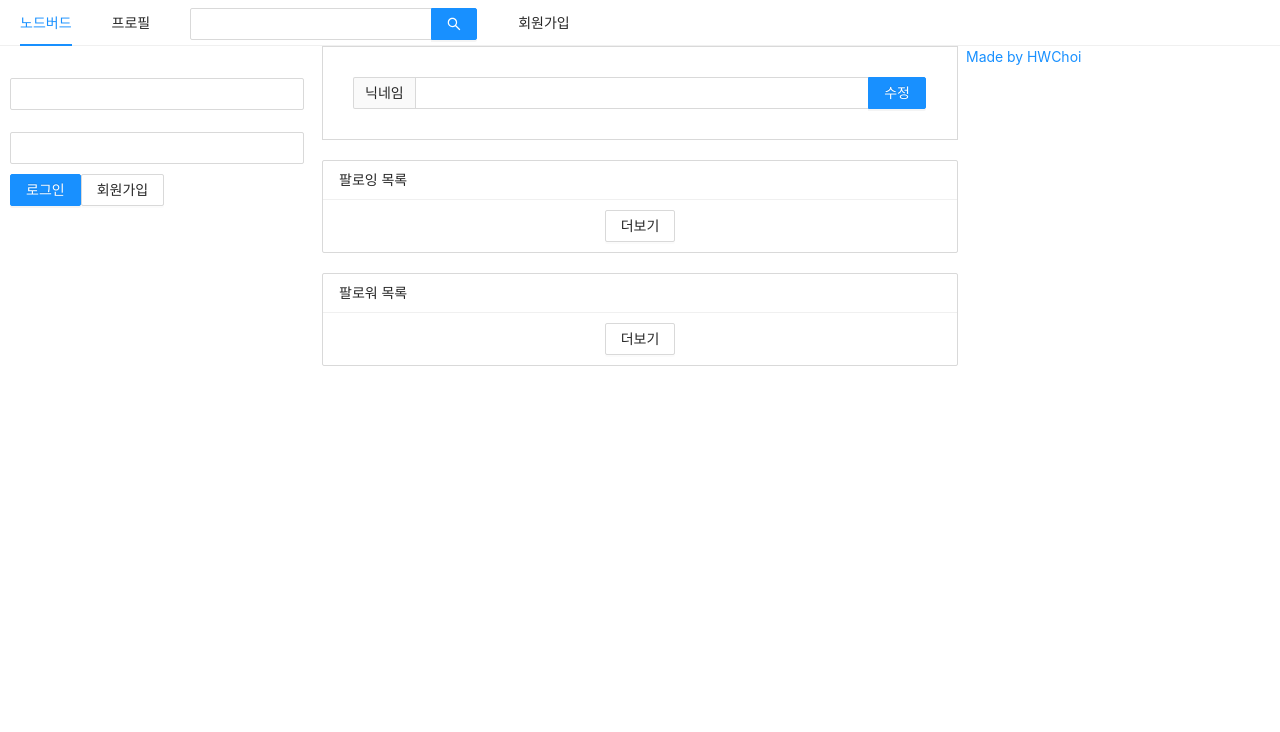
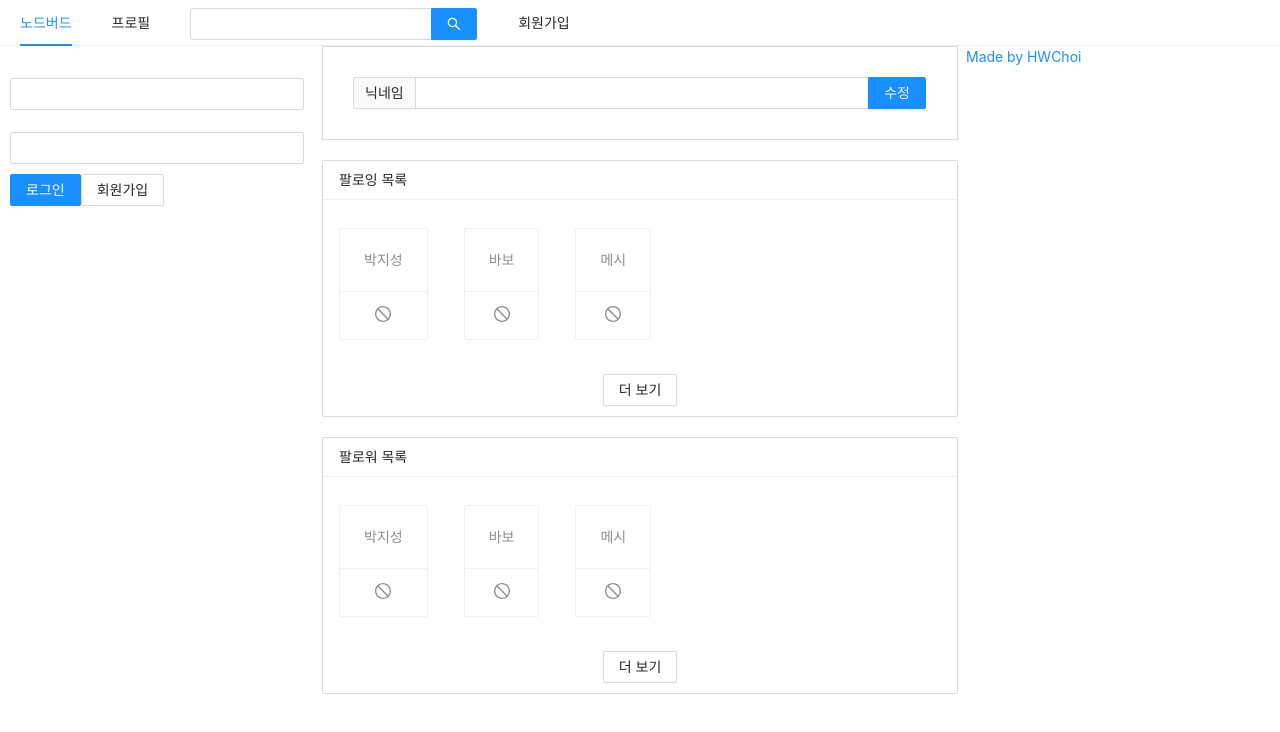
Before and after one commit to ChoiHyeonwoo/react-node, a Next.js app in the folder prepare/front/: page /profile in a window 1280 px wide. Shown: the top 732 px of the page. Built offline with nearby package versions, Linux system fonts and the light colour scheme.

Commit message:
error 수정

```diff
--- a/prepare/front/component/FollowList.js
+++ b/prepare/front/component/FollowList.js
@@ -3,30 +3,28 @@ import PropTypes from 'prop-types';
 import { List, Button, Card } from 'antd';
 import { StopOutlined } from '@ant-design/icons';
 
-const FollowList = ({ header, data }) => {
-    return (
+const FollowList = ({ header, data }) => (
     <List
-            style={{ marginBottom: 20 }}
+      style={{ marginBottom: '20px' }}
       grid={{ gutter: 4, xs: 2, md: 3 }}
       size="small"
       header={<div>{header}</div>}
-            loadMore={<div style={{ textAlign: 'center', margin: '10px 0' }}><Button>더보기</Button></div>}
+      loadMore={<div style={{ textAlign: 'center', margin: '10px 0'}}><Button>더 보기</Button></div>}
       bordered
       dataSource={data}
-            renderItem={(item) => {
-                <List.Item style={{ marginTop : 20 }}>
+      renderItem={(item) => (
+        <List.Item style={{ marginTop: '20px' }}>
           <Card actions={[<StopOutlined key="stop" />]}>
-                        <Card.Meta description={item.nickname}></Card.Meta>
+            <Card.Meta description={item.nickname} />
           </Card>
         </List.Item>
-            }}
+      )}
     />
   );
-}
 
   FollowList.propTypes = {
     header: PropTypes.string.isRequired,
-    data: PropTypes.array.isRequired
-}
+    data: PropTypes.array.isRequired,
+  };
 
   export default FollowList;
--- a/prepare/front/pages/profile.js
+++ b/prepare/front/pages/profile.js
@@ -18,8 +18,8 @@ const Profile = () => {
             </Head>
             <AppLayout>
                 <NicknameEditForm />
-                <FollowList header="팔로잉 목록" data={followingList} />
-                <FollowList header="팔로워 목록" data={followerList} />
+                <FollowList header="팔로잉 목록" data={ followingList } />
+                <FollowList header="팔로워 목록" data={ followerList } />
             </AppLayout>
         </>
     );
```
Lines whose indentation alone changed are shown as unchanged.
